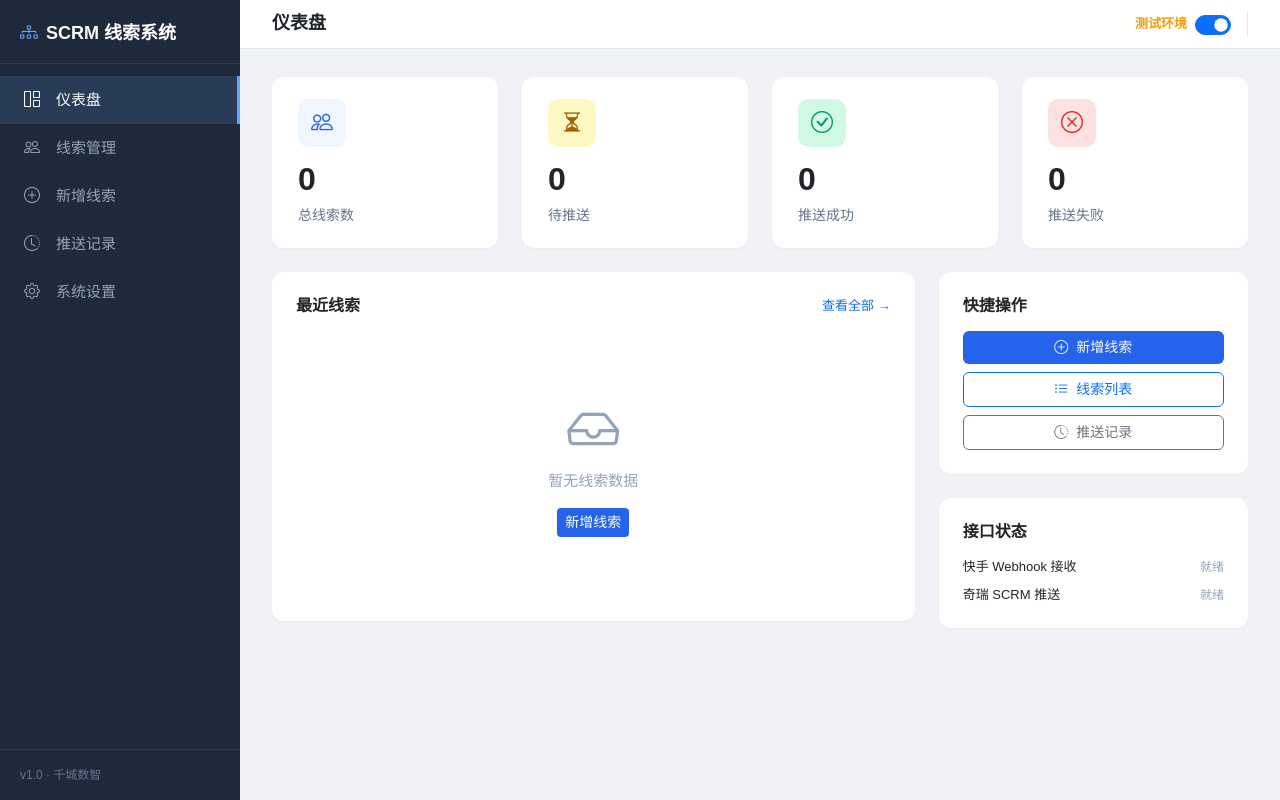
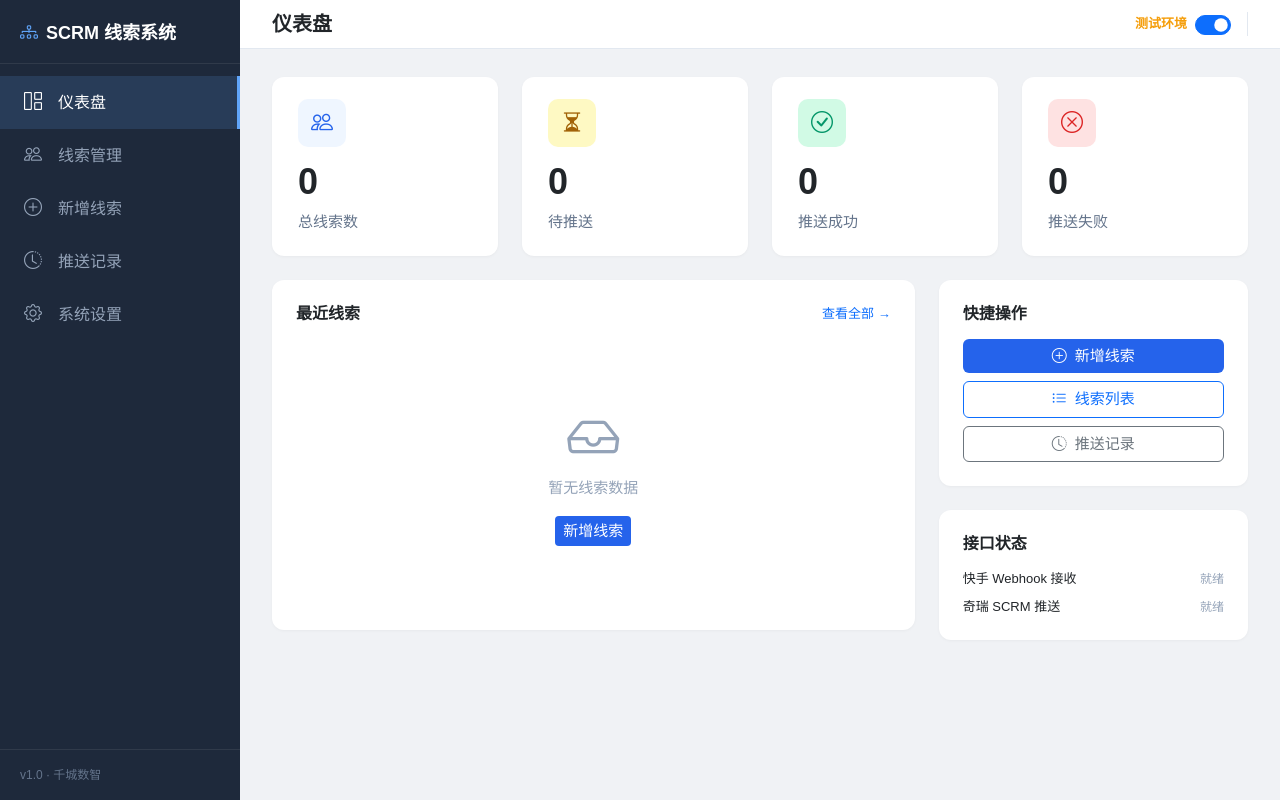
Before and after one commit to targetsandtherapy-code/sin, a FastAPI app: page / in a window 1280 px wide. Run offline with FastAPI, Linux system fonts and the light colour scheme; data that the repository does not hold is empty.

Commit message:
ui: increase all font sizes
Made-with: Cursor

```diff
--- a/templates/base.html
+++ b/templates/base.html
@@ -8,7 +8,7 @@
     <link href="https://cdn.jsdelivr.net/npm/bootstrap-icons@1.11.3/font/bootstrap-icons.min.css" rel="stylesheet">
     <style>
         :root { --sidebar-w: 240px; }
-        body { background: #f0f2f5; font-family: "Microsoft YaHei UI", "PingFang SC", sans-serif; }
+        body { background: #f0f2f5; font-family: "Microsoft YaHei UI", "PingFang SC", sans-serif; font-size: 15px; }
         .sidebar {
             position: fixed; top: 0; left: 0; bottom: 0;
             width: var(--sidebar-w); background: #1e293b; color: #fff;
@@ -21,19 +21,19 @@
         .sidebar .brand i { color: #60a5fa; margin-right: 8px; }
         .sidebar .nav-menu { flex: 1; padding: 12px 0; }
         .sidebar .nav-item {
-            display: flex; align-items: center; padding: 12px 24px;
-            color: #94a3b8; text-decoration: none; font-size: 15px;
+            display: flex; align-items: center; padding: 13px 24px;
+            color: #94a3b8; text-decoration: none; font-size: 16px;
             transition: all .15s;
         }
         .sidebar .nav-item:hover { color: #fff; background: rgba(255,255,255,0.06); }
         .sidebar .nav-item.active { color: #fff; background: rgba(96,165,250,0.15); border-right: 3px solid #60a5fa; }
-        .sidebar .nav-item i { width: 20px; margin-right: 12px; font-size: 16px; }
+        .sidebar .nav-item i { width: 22px; margin-right: 12px; font-size: 18px; }
         .main-content { margin-left: var(--sidebar-w); min-height: 100vh; }
         .top-bar {
             background: #fff; border-bottom: 1px solid #e2e8f0;
             padding: 12px 32px; display: flex; align-items: center; justify-content: space-between;
         }
-        .top-bar h5 { margin: 0; font-weight: 600; font-size: 18px; }
+        .top-bar h5 { margin: 0; font-weight: 600; font-size: 20px; }
         .page-body { padding: 28px 32px; }
         .stat-card {
             background: #fff; border-radius: 12px; padding: 22px 26px;
@@ -43,24 +43,24 @@
             width: 48px; height: 48px; border-radius: 10px;
             display: flex; align-items: center; justify-content: center; font-size: 22px;
         }
-        .stat-card .stat-value { font-size: 32px; font-weight: 700; }
-        .stat-card .stat-label { font-size: 14px; color: #64748b; margin-top: 2px; }
+        .stat-card .stat-value { font-size: 36px; font-weight: 700; }
+        .stat-card .stat-label { font-size: 15px; color: #64748b; margin-top: 2px; }
         .card-panel {
             background: #fff; border-radius: 12px; padding: 24px;
             box-shadow: 0 1px 3px rgba(0,0,0,0.04);
         }
-        .table th { font-weight: 600; font-size: 14px; color: #475569; white-space: nowrap; padding: 12px 10px; }
-        .table td { font-size: 14px; vertical-align: middle; padding: 12px 10px; }
-        .table td code { font-size: 14px; }
-        .badge { font-size: 13px; padding: 4px 10px; }
+        .table th { font-weight: 600; font-size: 15px; color: #475569; white-space: nowrap; padding: 14px 12px; }
+        .table td { font-size: 15px; vertical-align: middle; padding: 14px 12px; }
+        .table td code { font-size: 15px; }
+        .badge { font-size: 14px; padding: 5px 12px; }
         .badge-pending { background: #fef3c7; color: #92400e; }
         .badge-success { background: #d1fae5; color: #065f46; }
         .badge-fail { background: #fee2e2; color: #991b1b; }
         .btn-push { background: #2563eb; color: #fff; border: none; }
         .btn-push:hover { background: #1d4ed8; color: #fff; }
-        .form-control, .form-select { font-size: 14px; }
-        .form-label { font-size: 14px; font-weight: 500; margin-bottom: 6px; }
-        .btn { font-size: 14px; }
+        .form-control, .form-select { font-size: 15px; }
+        .form-label { font-size: 15px; font-weight: 500; margin-bottom: 6px; }
+        .btn { font-size: 15px; }
         .empty-state { text-align: center; padding: 60px 20px; color: #94a3b8; }
         .empty-state i { font-size: 52px; margin-bottom: 16px; }
         .empty-state p { font-size: 15px; }
```
